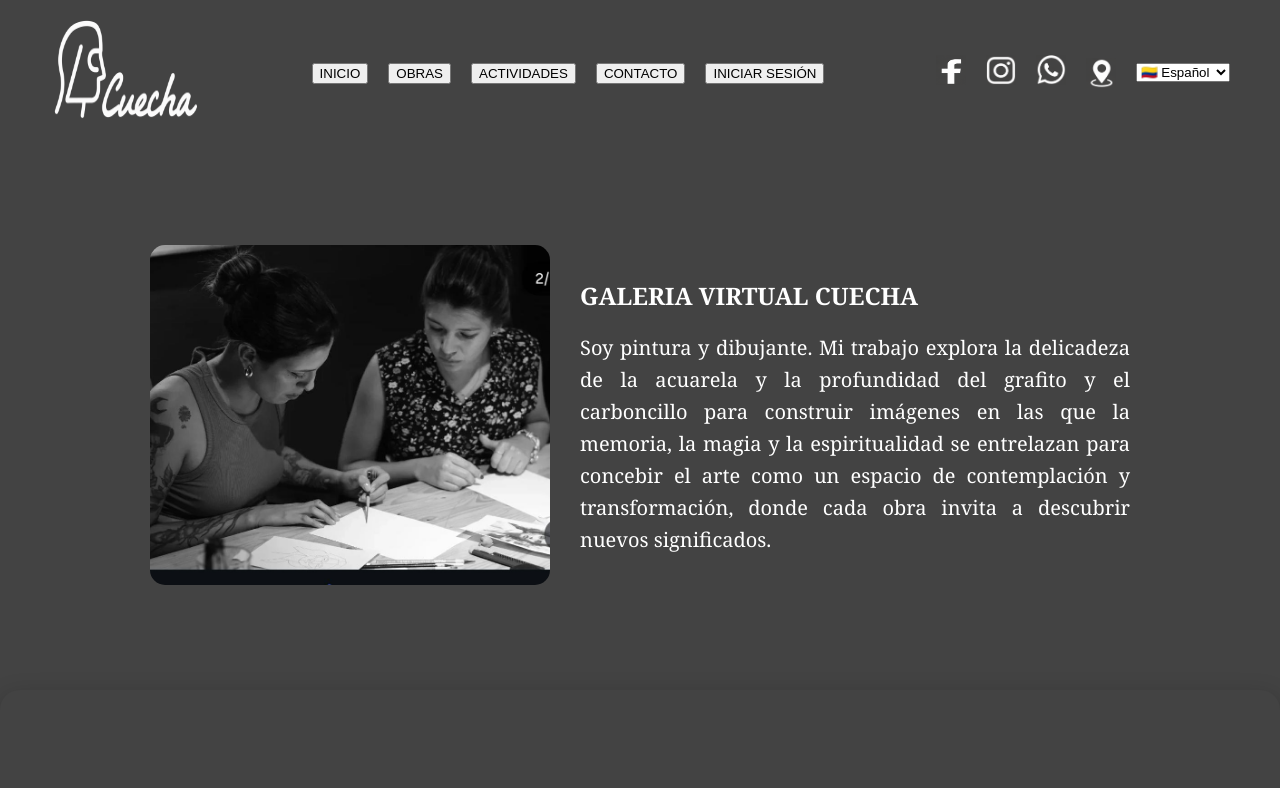
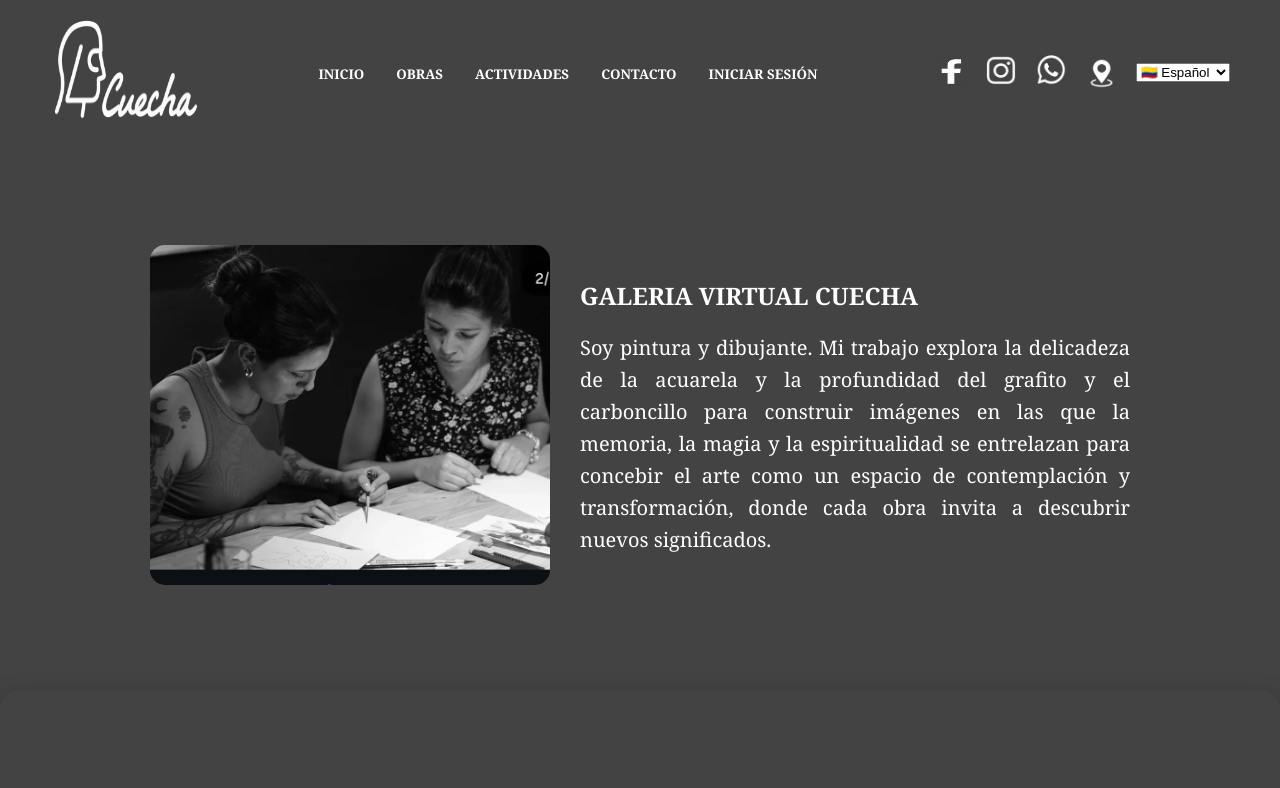
Before and after one commit to DanielaCifuentes22/GALERIACUECHA, a React (Create React App) app in the folder Documents/ADSO-SENA/Galeria-Cuecha/frontend-galeria/: page / in a window 1280 px wide. Shown: the top 788 px of the page. Built offline with nearby package versions, Linux system fonts and the light colour scheme.

Commit message:
Se da estilos al menú navegable

```diff
--- a/Documents/ADSO-SENA/Galeria-Cuecha/frontend-galeria/src/style/App.css
+++ b/Documents/ADSO-SENA/Galeria-Cuecha/frontend-galeria/src/style/App.css
@@ -28,13 +28,39 @@ body{
   height: 30px;
   cursor: pointer;
 }
+.menu-item {
+  position: relative;
+}
+.menu-item button {
+  background: none;
+  border: none;
+  color: white;
+  font-weight: bold;
+  cursor: pointer;
+  font-family: Georgia, 'Times New Roman', Times, serif;
+}
+.menu-item button:hover{
+  color:#575555
+}
+.submenu {
+  position: absolute;
+  top: 100%;
+  left: 0;
+  display: flex;
+  flex-direction: column;
+  background-color: rgb(46, 45, 45);
+  border-radius: 10px;
+  box-shadow: 0 6px 18px rgba(0, 0, 0, 0.25);
+}
+.submenu a {
+  padding: 10px 18px;
+}
 .nav{
   display: flex;
   gap: 20px;
 }
 .nav a{
   text-decoration: none;
-  font-weight: bold;
   color: white;
 }
 .nav a:hover{
```
